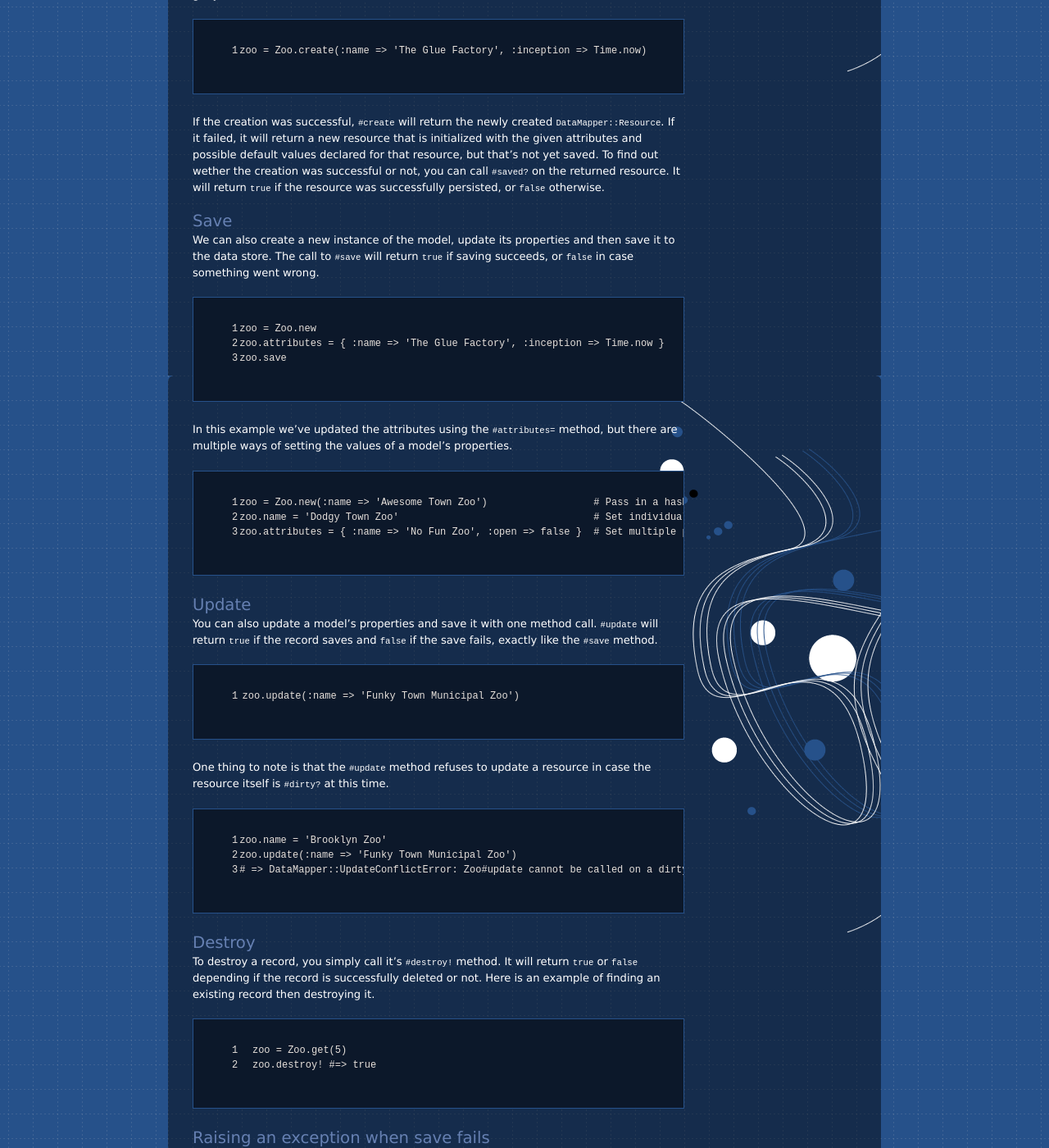
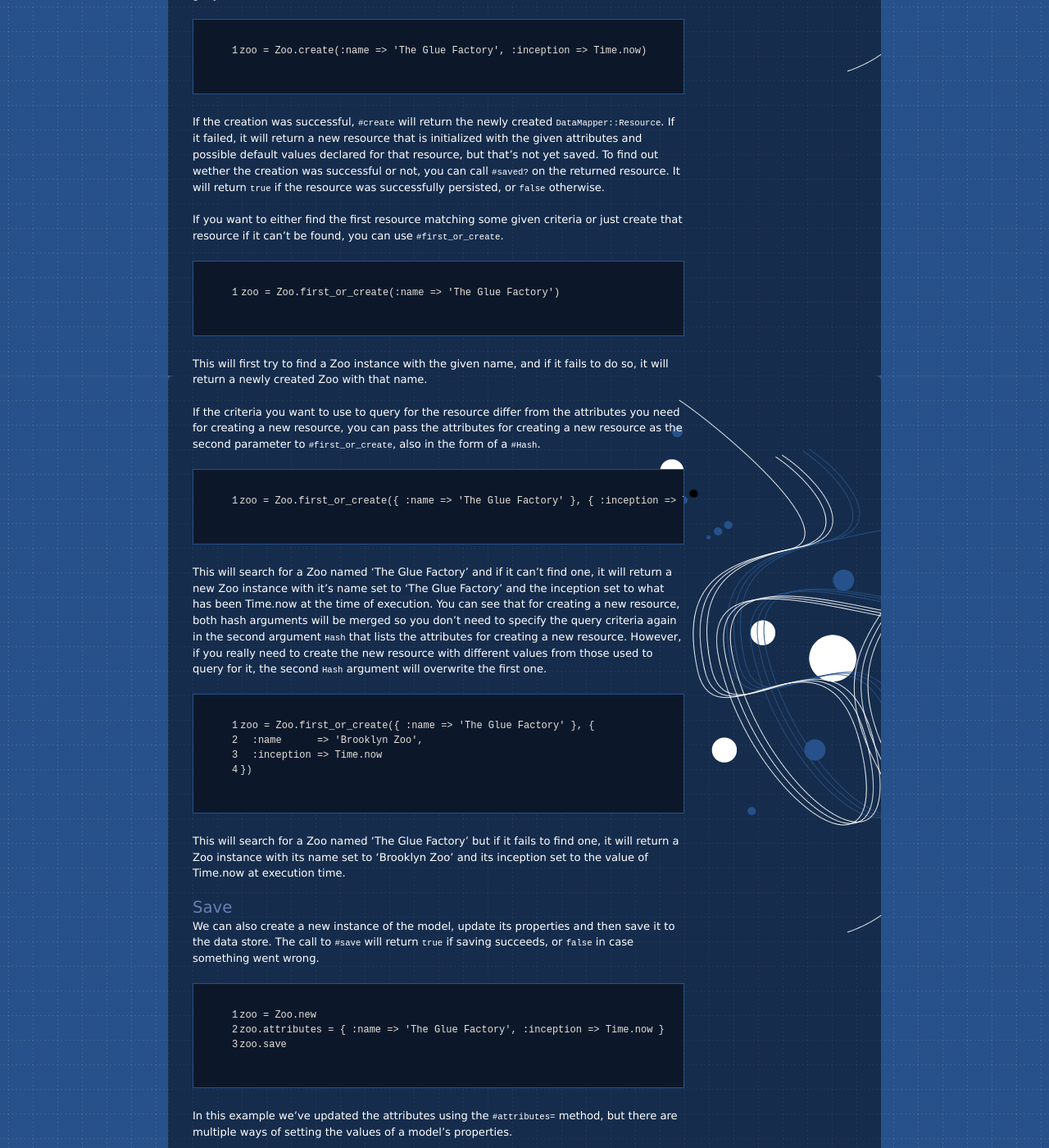
Before and after one commit to datamapper/datamapper.github.com, a Jekyll site: the page built from docs/create_and_destroy.markdown, in a window 1280 px wide and 1400 px high, scrolled down 621 px. Shown: the whole window at 82% size. Built offline with Jekyll 4.4.1, drawn with Linux system fonts in a browser that asks for light colours; some of the changed text lies outside the part shown.

Commit message:
Added docs for #first_or_create and #first_or_new

```diff
--- a/docs/create_and_destroy.markdown
+++ b/docs/create_and_destroy.markdown
@@ -40,6 +40,43 @@ for that resource, but that's not yet saved. To find out wether the creation
 was successful or not, you can call `#saved?` on the returned resource. It will
 return `true` if the resource was successfully persisted, or `false` otherwise.
 
+If you want to either find the first resource matching some given criteria or
+just create that resource if it can't be found, you can use `#first_or_create`.
+
+{% highlight ruby linenos %}
+zoo = Zoo.first_or_create(:name => 'The Glue Factory')
+{% endhighlight %}
+
+This will first try to find a Zoo instance with the given name, and if it fails
+to do so, it will return a newly created Zoo with that name.
+
+If the criteria you want to use to query for the resource differ from the attributes
+you need for creating a new resource, you can pass the attributes for creating a new
+resource as the second parameter to `#first_or_create`, also in the form of a `#Hash`.
+
+{% highlight ruby linenos %}
+zoo = Zoo.first_or_create({ :name => 'The Glue Factory' }, { :inception => Time.now })
+{% endhighlight %}
+
+This will search for a Zoo named 'The Glue Factory' and if it can't find one, it will
+return a new Zoo instance with it's name set to 'The Glue Factory' and the inception
+set to what has been Time.now at the time of execution. You can see that for creating
+a new resource, both hash arguments will be merged so you don't need to specify the
+query criteria again in the second argument `Hash` that lists the attributes for creating
+a new resource. However, if you really need to create the new resource with different values
+from those used to query for it, the second `Hash` argument will overwrite the first one.
+
+{% highlight ruby linenos %}
+zoo = Zoo.first_or_create({ :name => 'The Glue Factory' }, {
+  :name      => 'Brooklyn Zoo',
+  :inception => Time.now
+})
+{% endhighlight %}
+
+This will search for a Zoo named 'The Glue Factory' but if it fails to find one, it will
+return a Zoo instance with its name set to 'Brooklyn Zoo' and its inception set to the
+value of Time.now at execution time.
+
 Save
 ----
 
@@ -61,6 +98,13 @@ zoo = Zoo.new(:name => 'Awesome Town Zoo')                  # Pass in a hash to
 zoo.name = 'Dodgy Town Zoo'                                 # Set individual property
 zoo.attributes = { :name => 'No Fun Zoo', :open => false }  # Set multiple properties at once
 {% endhighlight %}
+
+Just like `#create` has an accompanying `#first_or_create` method, `#new` has its
+`#first_or_new` counterpart as well. The only difference with `#first_or_new` is that
+it returns a new _unsaved_ resource in case it couldn't find one for the given query
+criteria. Apart from that, `#first_or_new` behaves just like `#first_or_create` and
+accepts the same parameters. For a detailed explanation of the arguments these two methods
+accept, have a look at the explanation of `#first_or_create` in the above section on _Create_.
 
 Update
 ------
```
